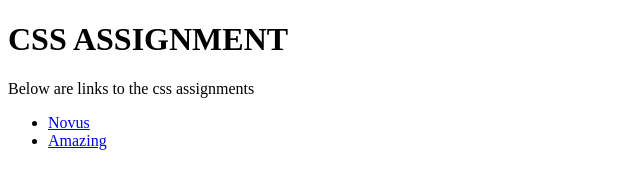
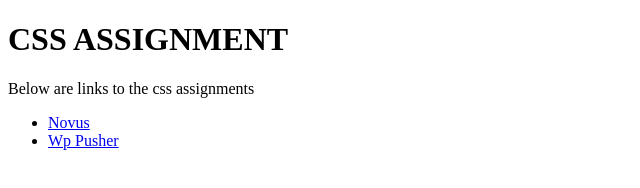
Before and after one commit to Kennyjaymes/CSS-assignment, a plain HTML site: page index.html in a window 1280 px wide. Shown: the full height of the page, 0-640 px from the left. Drawn offline with Linux system fonts and the light colour scheme.

Commit message:
CSS Commit

```diff
--- a/index.html
+++ b/index.html
@@ -10,7 +10,7 @@
     <p>Below are links to the css assignments</p>
     <ul>
     <li><a href="./Novus.html">Novus</a></li>
-    <li><a href="./wppusher.html">Amazing</a></li>
+    <li><a href="./wppusher.html">Wp Pusher</a></li>
 
 </body>
 </html>
```
